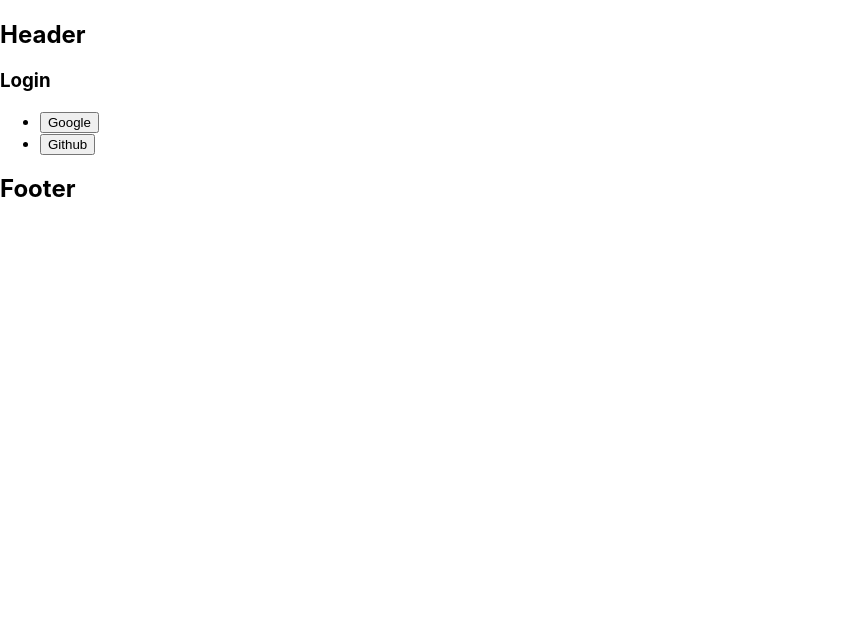
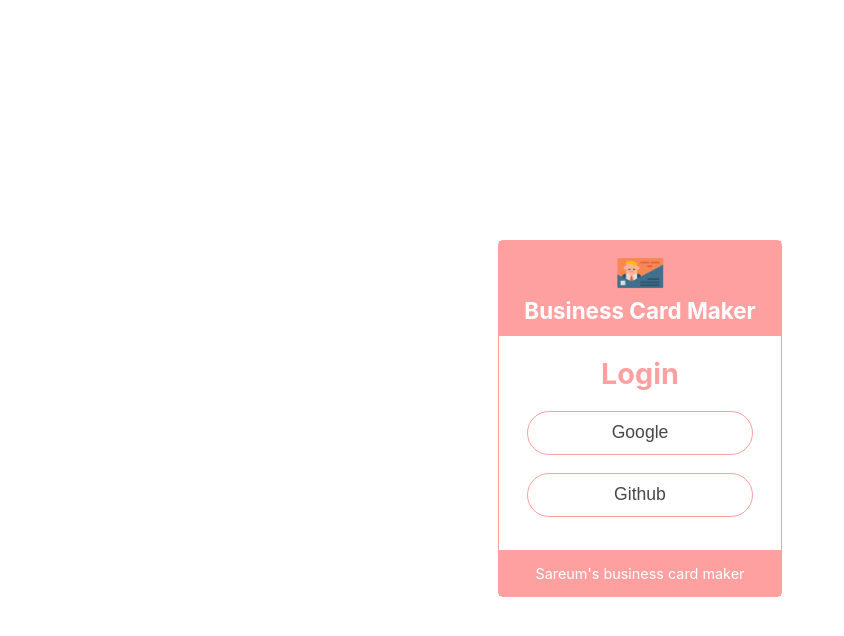
Before and after one commit to sareum-k/business-card-maker, a React (Create React App) app: page / in a window 1280 px wide. Shown: the top 636 px of the page, without its empty margins (0-844 px from the left). Built offline with nearby package versions, Linux system fonts and the light colour scheme; no server answers.

Commit message:
Add login page css

```diff
--- a/src/components/footer/footer.jsx
+++ b/src/components/footer/footer.jsx
@@ -1,7 +1,10 @@
 import React from 'react';
+import style from './footer.module.css';
 
-const Footer = (props) => (
-    <h1>Footer</h1>
+const Footer = () => (
+    <div className={style.container}>
+        <p className={style.title}>Sareum's business card maker</p>
+    </div>
 );
 
 export default Footer;
--- /dev/null
+++ b/src/components/footer/footer.module.css
@@ -0,0 +1,11 @@
+.container {
+    text-align: center;
+    /* padding-top: 1em; */
+    background-color:#FFA0A0;
+}
+.title {
+    margin: 0;
+    padding: 1em;
+    font-size: 0.9em;
+    color:#ffffff;
+}
--- a/src/components/header/header.jsx
+++ b/src/components/header/header.jsx
@@ -1,7 +1,11 @@
 import React from 'react';
+import style from './header.module.css'
 
-const Header = (props) => (
-    <h1>Header</h1>
+const Header = () => (
+    <div className={style.container}>
+        <img className={style.img} src='/images/logo.png' />
+        <p className={style.title}>Business Card Maker</p>
+    </div>
 );
 
 export default Header;
--- /dev/null
+++ b/src/components/header/header.module.css
@@ -0,0 +1,19 @@
+.container {
+    /* border: 1px solid black; */
+    text-align: center;
+    padding-top: 1em;
+    background-color:#FFA0A0;
+}
+.img{
+    height: 2em;
+    width: 3em;
+    color: #ffffff;
+}
+.title {
+    font-size:1.4em;
+    font-weight: bold;
+    margin-bottom: 0;
+    margin-top: 0.2em;
+    padding-bottom: 0.5em;
+    color: #ffffff;
+}
--- a/src/components/login/login.jsx
+++ b/src/components/login/login.jsx
@@ -1,15 +1,18 @@
 import Header from '../header/header';
 import Footer from '../footer/footer';
+import style from './login.module.css'
 
 const Login = ({ authService }) => {
+
     const onLogin = (e) => {
         authService.login(e.currentTarget.textContent)
     }
+
     return (
-        <section>
+        <section className={style.container}>
             <Header />
             <section>
-                <h1>Login</h1>
+                <p className={style.title}>Login</p>
                 <ul>
                     <li>
                         <button onClick={onLogin}>Google</button>
--- /dev/null
+++ b/src/components/login/login.module.css
@@ -0,0 +1,34 @@
+.container{
+    border: 1px solid #FFA0A0;
+    width: 22%;
+    margin: 15em auto;
+    border-radius:5px;
+    text-align: center;
+}
+.title{
+    color: #FFA0A0;
+    font-size: 1.8em;
+    font-weight: bold;
+    margin: 0.7em;
+}
+ul{
+    list-style: none;
+    padding: 0;
+}
+li{
+    list-style: none;
+}
+button{
+    width:80%;
+    height: 2.5em;
+    margin-bottom: 1em;
+    border-radius: 1.5em;
+    border: 1px solid #FFA0A0;
+    background-color: #ffffff;
+    font-size: 1.1em;
+    color: rgb(72, 72, 72);
+}
+button:hover{
+    background-color: #FFA0A0;
+    color: #ffffff;
+}
```
